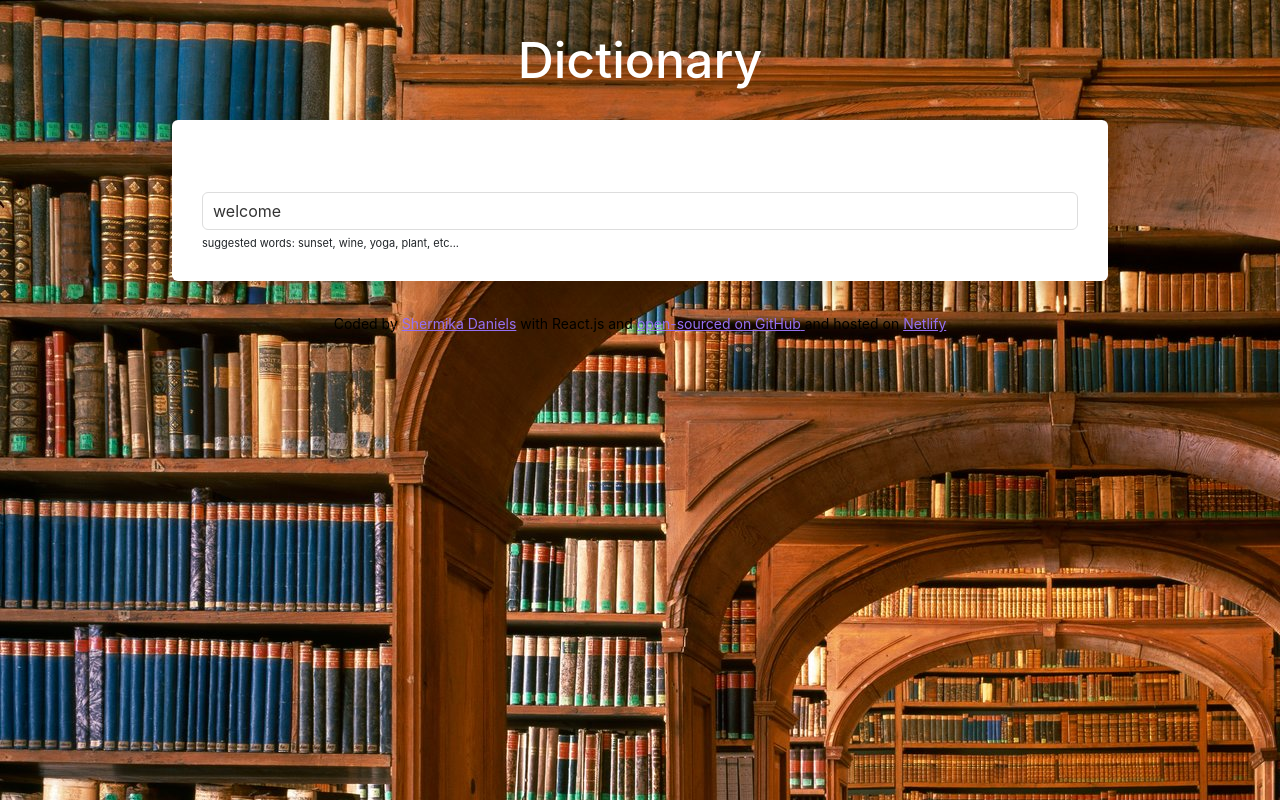
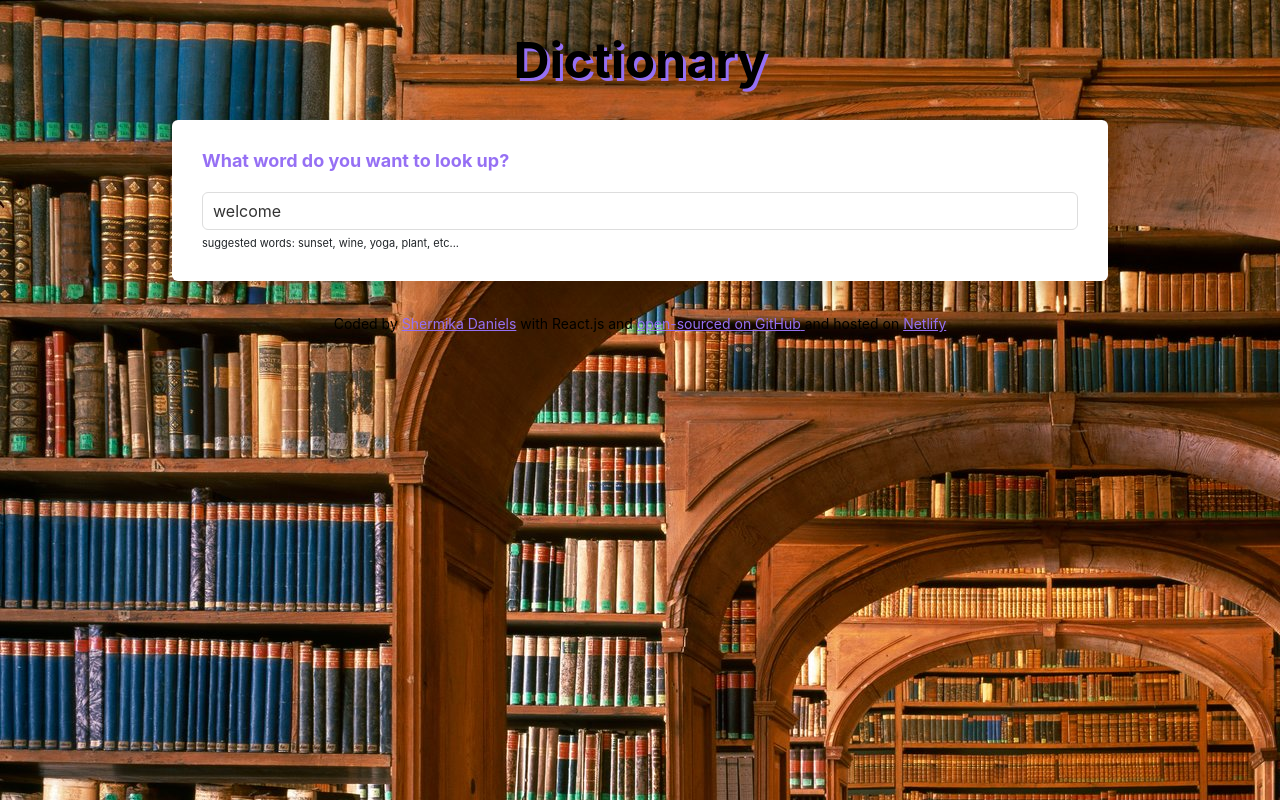
Before and after one commit to ShermikaDaniels/react-dictionary-project, a React (Create React App) app: page / in a window 1280 px wide. Built offline with nearby package versions, Linux system fonts and the light colour scheme; no server answers.

Commit message:
Added text shadow

```diff
--- a/src/App.css
+++ b/src/App.css
@@ -30,7 +30,15 @@ footer {
 }
 
 h1 {
-  color: white;
+  color: black;
   text-align: center;
   font-size: 50px;
+  font-weight: bold;
+  text-shadow: 3px 3px #9670f4;
 }
+
+Section h1 {
+  color: #9670f4;
+  text-align: left;
+  text-shadow: none;
+}
```
